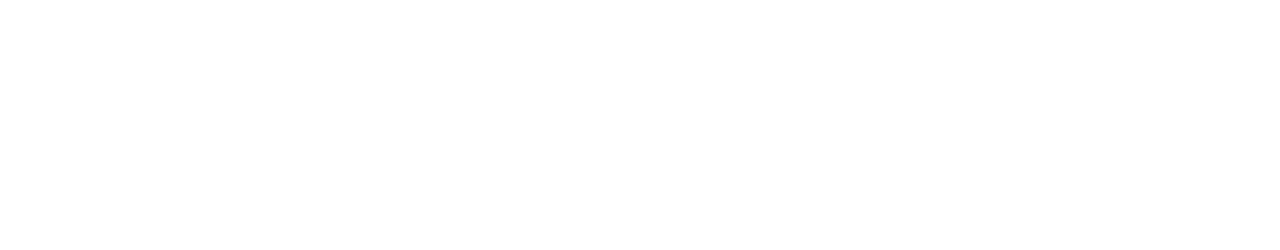
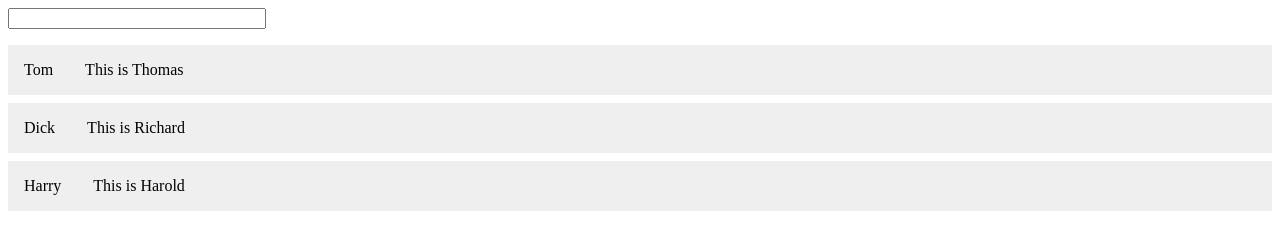
Before and after one commit to MarkCory/AngularTests, a plain HTML site: page directives.html in a window 1280 px wide. Drawn offline with nearby package versions, Linux system fonts and the light colour scheme.

Commit message:
Added directives test

```diff
--- a/directives.html
+++ b/directives.html
@@ -1,13 +1,20 @@
 <!DOCTYPE html>
-<html lang="en">
+<html lang="en" ng-app="testApp">
 <head>
 	<meta charset="UTF-8">
 	<title>Angular Test 3: Directives</title>
 	<script src="https://ajax.googleapis.com/ajax/libs/angularjs/1.5.0/angular.min.js" type="text/javascript"></script>
-	<script src="ui/js/ng/controllers.js"></script>
+	<script src="ui/js/ng/app.js"></script>
 	<link rel="stylesheet" href="ui/css/style.css">
 </head>
 <body>
-
+	<div ng-controller="TestCtrl">
+		<input ng-model="searchText"></input>
+		<dl>
+			<div class="person" ng-repeat="person in vars | filter:searchText">
+				<people></people>
+			</div>
+		</dl>
+	</div>
 </body>
 </html>
--- a/ui/css/style.css
+++ b/ui/css/style.css
@@ -4,3 +4,13 @@ p {color:red; font-size:16px;}
 .wonder {background:lightblue; color:darkblue;}
 .wonder p {color:darkblue;}
 input {width:250px;}
+.person {background: #EFEFEF; margin:0 0 .5em; padding:1em;}
+.person dt {float:left;}
+.person dd {float:left; margin-left:2em;}
+.person:after {
+	content: '.';
+	visibility: hidden;
+	display: block;
+	height: 0;
+	clear: both;
+}
--- /dev/null
+++ b/ui/js/ng/app.js
@@ -0,0 +1,27 @@
+//Angular Test App
+testApp = angular.module('testApp', []);
+
+testApp.controller('TestCtrl', function($scope){
+	//controller logic
+	$scope.vars = [{
+		name:'Tom',
+		description:'This is Thomas',
+		number:'1'
+	},
+	{
+		name:'Dick',
+		description:'This is Richard',
+		number:'2'
+	},
+	{
+		name:'Harry',
+		description:'This is Harold',
+		number:'3'
+	}];
+})
+.directive('people', function(){
+	return {
+		restrict: "E",
+		template: '<dt>{{person.name}}</dt><dd>{{person.description}}</dd>'
+	};
+});
```
